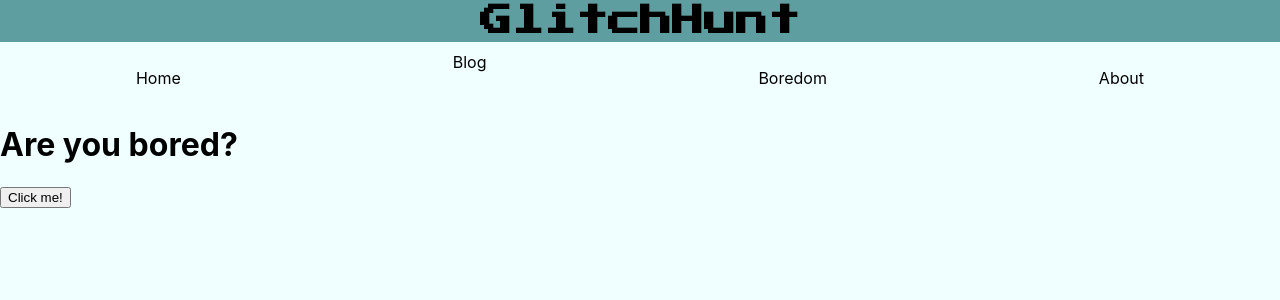
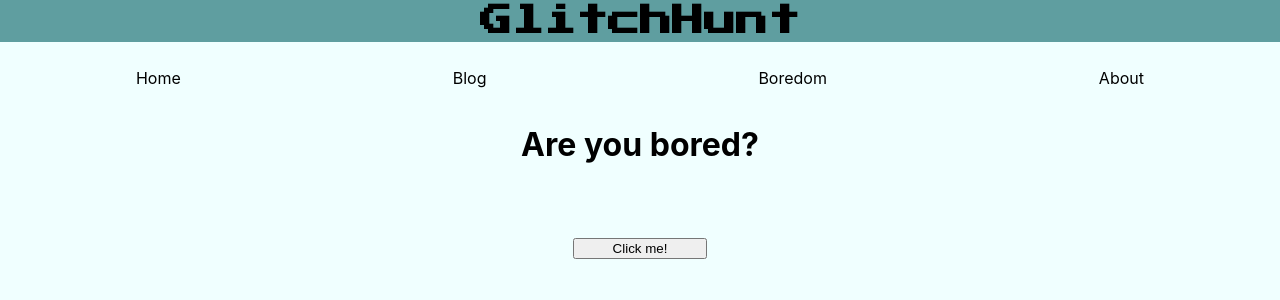
Before and after one commit to GlitchHunt/joeblog, a React (Create React App) app: page /Boredom in a window 1280 px wide. Shown: the top 300 px of the page. Built offline with nearby package versions, Linux system fonts and the light colour scheme; no server answers.

Commit message:
boredom fixed

```diff
--- a/src/Boredom.js
+++ b/src/Boredom.js
@@ -7,9 +7,11 @@ function Boredom() {
 
   async function fetchData() {
     const { data } = await axios.get('http://www.boredapi.com/api/activity/');
-
+    console.log(data);
     setActivity(data.activity);
   }
+
+  console.log(activity);
 
   useEffect(() => {
     if (activity === '') {
@@ -18,10 +20,10 @@ function Boredom() {
   }, [activity]);
 
   return (
-    <div className="Boredom">
+    <div className="boredbox">
       <h1>Are you bored?</h1>
       <p>{activity}</p>
-      <button type="button" className="Evil-button" onClick={fetchData}>
+      <button type="button" className="evil-button" onClick={fetchData}>
         Click me!
       </button>
     </div>
--- a/src/Navbar.js
+++ b/src/Navbar.js
@@ -10,10 +10,18 @@ function Navbar() {
         {/* Logo image to be entered here */}
       </div>
       <div className="navbar-navigation">
-        <p>Home</p>
-        <Link to="/Blog">Blog</Link>
-        <p>Boredom</p>
-        <p>About</p>
+        <p>
+          <Link to="/Home">Home</Link>
+        </p>
+        <p>
+          <Link to="/Blog">Blog</Link>
+        </p>
+        <p>
+          <Link to="/Boredom">Boredom</Link>
+        </p>
+        <p>
+          <Link to="/About">About</Link>
+        </p>
       </div>
     </div>
   );
--- a/src/boredom.css
+++ b/src/boredom.css
@@ -1,4 +1,10 @@
-.boredom {
+.boredbox {
   display: flex;
-  justify-content: center;
+  flex-direction: column;
+  align-items: center;
 }
+
+.evil-button {
+  width: 10em;
+  margin-top: 20px;
+}
```
